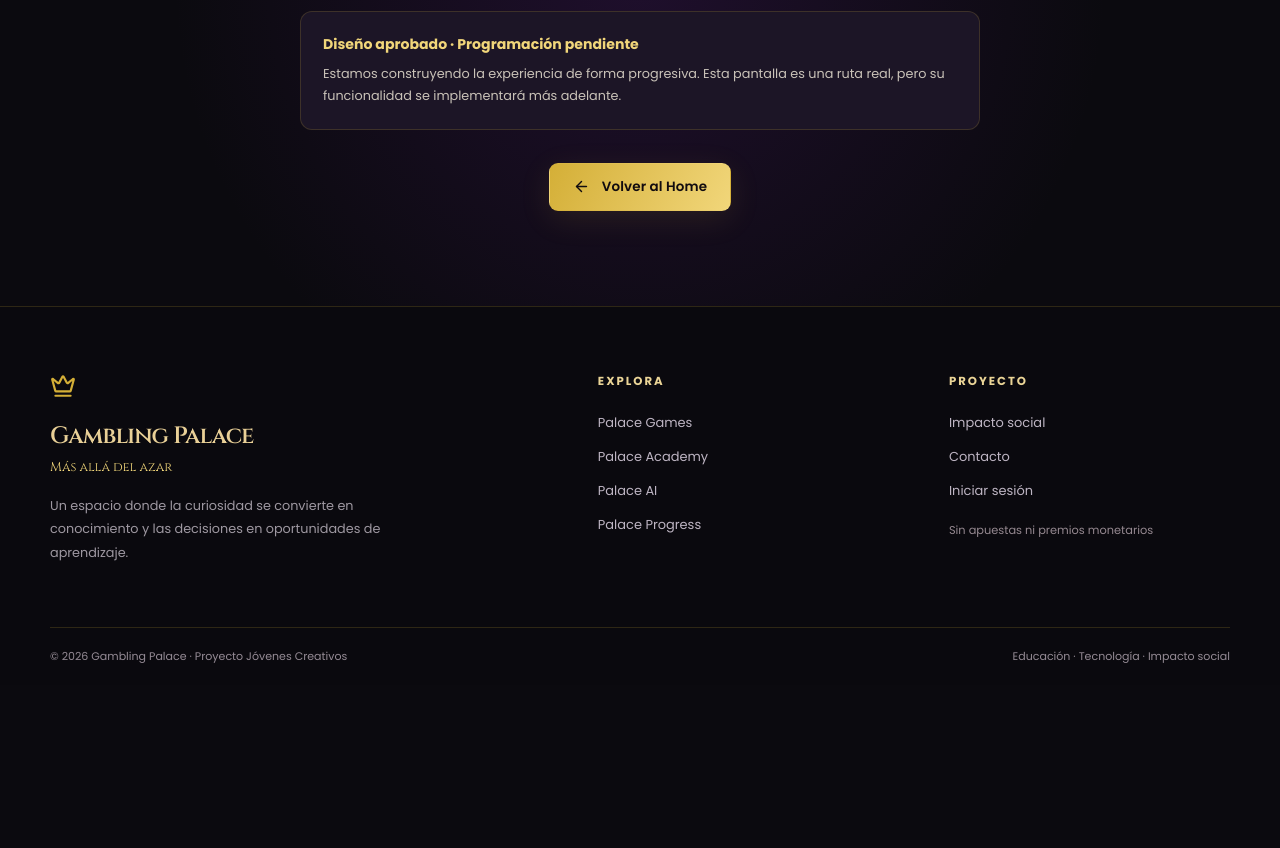
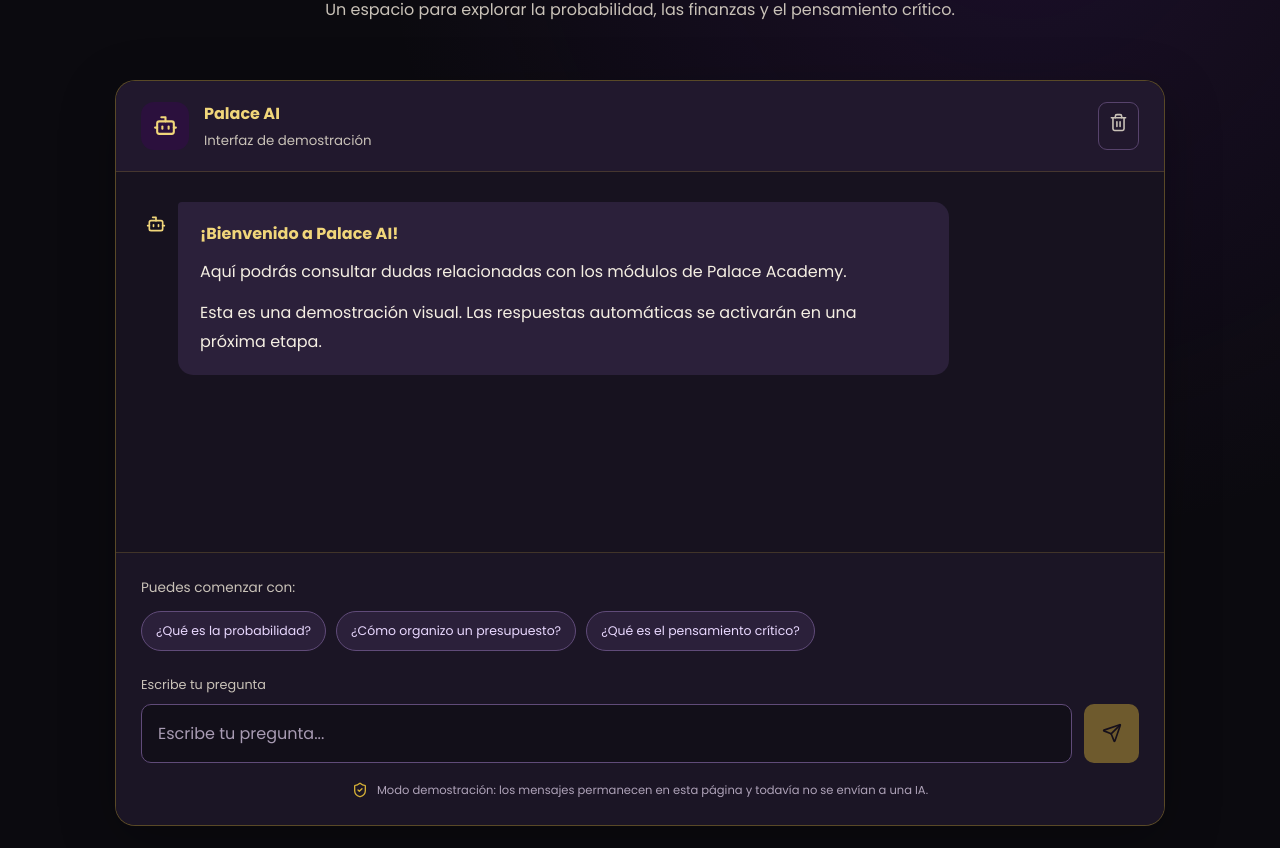
Before and after one commit to ruanleilany-maker/gambling-palace, a React (Vite) app in the folder frontend/: page /#/ai in a window 1280 px wide. Shown: the part 432-1280 px from the top of the page. Before the commit the page ends 1117 px from the top, so only its background shows below. Built offline with nearby package versions, Linux system fonts and the light colour scheme.

Commit message:
feat: implementar interfaz de Palace AI

```diff
--- a/frontend/src/App.jsx
+++ b/frontend/src/App.jsx
@@ -6,6 +6,7 @@ import Footer from "./components/Footer.jsx";
 import Home from "./pages/Home.jsx";
 import Games from "./pages/Games.jsx";
 import Academy from "./pages/Academy.jsx";
+import PalaceAI from "./pages/PalaceAI.jsx";
 import AcademyModule from "./pages/AcademyModule.jsx";
 import { probabilityLessons } from "./data/probabilityLessons.js";
 import { financeLessons } from "./data/financeLessons.js";
@@ -13,10 +14,6 @@ import { decisionLessons } from "./data/decisionLessons.js";
 import ComingSoon from "./pages/ComingSoon.jsx";
 
 const pending = {
-  ai: [
-    "Palace AI",
-    "Mentor de IA personalizado para el aprendizaje."
-  ],
   progress: [
     "Palace Progress",
     "Tu historial, indicadores y recomendaciones."
@@ -49,6 +46,7 @@ export default function App() {
 
         <Route path="/games" element={<Games />} />
         <Route path="/academy" element={<Academy />} />
+        <Route path="/ai" element={<PalaceAI />} />
         <Route path="/academy/probabilidad" element={<AcademyModule key="probabilidad" title="Probabilidad sin mitos" lessons={probabilityLessons} completionText="Terminaste las tres lecciones de Probabilidad sin mitos. Cada idea es una herramienta para pensar con más claridad sobre el azar." />} />
         <Route path="/academy/finanzas" element={<AcademyModule key="finanzas" title="Finanzas en acción" lessons={financeLessons} completionText="Terminaste las tres lecciones de Finanzas en acción. Ya tienes herramientas para planificar, priorizar y ahorrar con una meta." />} />
 
--- /dev/null
+++ b/frontend/src/pages/PalaceAI.jsx
@@ -0,0 +1,187 @@
+
+import { useState } from "react";
+import {
+  Bot,
+  Send,
+  Sparkles,
+  ShieldCheck,
+  Trash2
+} from "lucide-react";
+
+import "../styles/ai.css";
+
+const suggestions = [
+  "¿Qué es la probabilidad?",
+  "¿Cómo organizo un presupuesto?",
+  "¿Qué es el pensamiento crítico?"
+];
+
+export default function PalaceAI() {
+  const [messages, setMessages] = useState([]);
+  const [question, setQuestion] = useState("");
+
+  function sendMessage(event) {
+    event.preventDefault();
+
+    const text = question.trim();
+
+    if (!text) return;
+
+    setMessages(previous => [
+      ...previous,
+      {
+        id: previous.length + 1,
+        content: text
+      }
+    ]);
+
+    setQuestion("");
+  }
+
+  return (
+    <main className="ai-page">
+      <section className="section ai-section">
+        <div className="container ai-container">
+
+          <header className="ai-header">
+            <span className="eyebrow">
+              <Sparkles size={17} />
+              APRENDE CON TECNOLOGÍA
+            </span>
+
+            <h1>
+              PALACE <span>AI</span>
+            </h1>
+
+            <h2>Tu mentor educativo inteligente</h2>
+
+            <p>
+              Un espacio para explorar la probabilidad,
+              las finanzas y el pensamiento crítico.
+            </p>
+          </header>
+
+          <div className="ai-chat">
+
+            <div className="ai-chat-top">
+              <div className="ai-bot-icon">
+                <Bot size={25} />
+              </div>
+
+              <div>
+                <strong>Palace AI</strong>
+                <small>
+                  Interfaz de demostración
+                </small>
+              </div>
+
+              <button
+                type="button"
+                className="ai-clear"
+                onClick={() => setMessages([])}
+                aria-label="Limpiar conversación"
+                title="Limpiar conversación"
+              >
+                <Trash2 size={19} />
+              </button>
+            </div>
+
+            <div
+              className="ai-messages"
+              aria-label="Conversación"
+            >
+              <div className="ai-message ai-message-bot">
+                <Bot size={20} />
+
+                <div className="ai-bubble">
+                  <strong>¡Bienvenido a Palace AI!</strong>
+
+                  <p>
+                    Aquí podrás consultar dudas
+                    relacionadas con los módulos
+                    de Palace Academy.
+                  </p>
+
+                  <p>
+                    Esta es una demostración visual.
+                    Las respuestas automáticas se
+                    activarán en una próxima etapa.
+                  </p>
+                </div>
+              </div>
+
+              {messages.map(message => (
+                <div
+                  className="ai-message ai-message-user"
+                  key={message.id}
+                >
+                  <div className="ai-bubble">
+                    {message.content}
+                  </div>
+                </div>
+              ))}
+            </div>
+
+            <div className="ai-bottom">
+
+              <p className="ai-suggestions-title">
+                Puedes comenzar con:
+              </p>
+
+              <div className="ai-suggestions">
+                {suggestions.map(item => (
+                  <button
+                    type="button"
+                    key={item}
+                    onClick={() => setQuestion(item)}
+                  >
+                    {item}
+                  </button>
+                ))}
+              </div>
+
+              <form
+                className="ai-form"
+                onSubmit={sendMessage}
+              >
+                <label htmlFor="ai-question">
+                  Escribe tu pregunta
+                </label>
+
+                <div className="ai-input-row">
+                  <input
+                    id="ai-question"
+                    type="text"
+                    value={question}
+                    onChange={event =>
+                      setQuestion(event.target.value)
+                    }
+                    placeholder="Escribe tu pregunta..."
+                    maxLength={500}
+                  />
+
+                  <button
+                    type="submit"
+                    aria-label="Enviar mensaje"
+                    disabled={!question.trim()}
+                  >
+                    <Send size={20} />
+                  </button>
+                </div>
+              </form>
+
+              <p className="ai-disclaimer">
+                <ShieldCheck size={16} />
+                Modo demostración: los mensajes
+                permanecen en esta página y
+                todavía no se envían a una IA.
+              </p>
+
+            </div>
+          </div>
+
+        </div>
+      </section>
+    </main>
+  );
+}
--- /dev/null
+++ b/frontend/src/styles/ai.css
@@ -0,0 +1,312 @@
+
+/* PALACE AI - ROYAL PALACE */
+
+.ai-page {
+  min-height: 100vh;
+  background: #0B0A0F;
+  color: #F5EFE3;
+}
+
+.ai-section {
+  background:
+    radial-gradient(
+      ellipse at 80% 15%,
+      rgba(95, 35, 150, 0.2),
+      transparent 45%
+    ),
+    #0B0A0F;
+}
+
+.ai-container {
+  max-width: 1050px;
+}
+
+/* ENCABEZADO */
+
+.ai-header {
+  text-align: center;
+  margin-bottom: 55px;
+}
+
+.ai-header h1 {
+  font-family: "Cinzel", serif;
+  font-size: clamp(2.7rem, 6vw, 5rem);
+  margin: 20px 0;
+}
+
+.ai-header h1 span {
+  color: #F1D67A;
+}
+
+.ai-header h2 {
+  font-size: clamp(1.3rem, 2.5vw, 2rem);
+  margin-bottom: 20px;
+}
+
+.ai-header p {
+  color: #C9C2B8;
+  line-height: 1.8;
+}
+
+/* CONTENEDOR DEL CHAT */
+
+.ai-chat {
+  background: #17121F;
+  border: 1px solid rgba(212, 175, 55, 0.35);
+  border-radius: 20px;
+  overflow: hidden;
+  box-shadow: 0 15px 55px rgba(0, 0, 0, 0.25);
+}
+
+.ai-chat-top {
+  display: flex;
+  align-items: center;
+  gap: 15px;
+  padding: 20px 25px;
+  background: #21182D;
+  border-bottom: 1px solid rgba(212, 175, 55, 0.2);
+}
+
+.ai-bot-icon {
+  width: 48px;
+  height: 48px;
+  display: grid;
+  place-items: center;
+  color: #F1D67A;
+  background: #2B103D;
+  border-radius: 13px;
+}
+
+.ai-chat-top strong {
+  display: block;
+  color: #F1D67A;
+}
+
+.ai-chat-top small {
+  display: block;
+  color: #C9C2B8;
+  margin-top: 5px;
+}
+
+.ai-clear {
+  margin-left: auto;
+  background: transparent;
+  border: 1px solid #57436C;
+  border-radius: 9px;
+  padding: 10px;
+  color: #C9C2B8;
+}
+
+.ai-clear:hover {
+  color: #F1D67A;
+  border-color: #D4AF37;
+}
+
+/* MENSAJES */
+
+.ai-messages {
+  height: 380px;
+  overflow-y: auto;
+  padding: 30px;
+  display: flex;
+  flex-direction: column;
+  gap: 20px;
+}
+
+.ai-message {
+  display: flex;
+  align-items: flex-start;
+  gap: 12px;
+}
+
+.ai-message-bot > svg {
+  flex-shrink: 0;
+  color: #F1D67A;
+  margin-top: 12px;
+}
+
+.ai-bubble {
+  max-width: 78%;
+  padding: 18px 22px;
+  border-radius: 15px;
+  line-height: 1.8;
+  overflow-wrap: anywhere;
+  white-space: pre-wrap;
+}
+
+.ai-message-bot .ai-bubble {
+  background: #2B203A;
+  color: #F5EFE3;
+  border-top-left-radius: 4px;
+}
+
+.ai-message-bot strong {
+  display: block;
+  color: #F1D67A;
+  margin-bottom: 10px;
+}
+
+.ai-message-bot p + p {
+  margin-top: 12px;
+}
+
+.ai-message-user {
+  justify-content: flex-end;
+}
+
+.ai-message-user .ai-bubble {
+  background: #D4AF37;
+  color: #110B0F;
+  border-bottom-right-radius: 4px;
+}
+
+/* PARTE INFERIOR */
+
+.ai-bottom {
+  padding: 25px;
+  border-top: 1px solid rgba(212, 175, 55, 0.2);
+  background: #1B1525;
+}
+
+.ai-suggestions-title {
+  color: #C9C2B8;
+  font-size: 0.85rem;
+  margin-bottom: 13px;
+}
+
+.ai-suggestions {
+  display: flex;
+  flex-wrap: wrap;
+  gap: 10px;
+  margin-bottom: 25px;
+}
+
+.ai-suggestions button {
+  background: #2B203A;
+  border: 1px solid #604B79;
+  border-radius: 25px;
+  padding: 10px 14px;
+  color: #E9D8FF;
+  font-size: 0.78rem;
+  text-align: left;
+}
+
+.ai-suggestions button:hover {
+  background: #38274B;
+  border-color: #D4AF37;
+}
+
+/* FORMULARIO */
+
+.ai-form label {
+  display: block;
+  color: #C9C2B8;
+  font-size: 0.8rem;
+  margin-bottom: 10px;
+}
+
+.ai-input-row {
+  display: flex;
+  gap: 12px;
+}
+
+.ai-input-row input {
+  flex: 1;
+  min-width: 0;
+  padding: 16px;
+  background: #120F19;
+  border: 1px solid #604B79;
+  border-radius: 10px;
+  color: #F5EFE3;
+  outline: none;
+}
+
+.ai-input-row input:focus {
+  border-color: #D4AF37;
+  box-shadow: 0 0 0 2px rgba(212, 175, 55, 0.15);
+}
+
+.ai-input-row input::placeholder {
+  color: #A89BB3;
+}
+
+.ai-input-row button {
+  width: 55px;
+  border: none;
+  border-radius: 10px;
+  background: #D4AF37;
+  color: #110B0F;
+  display: grid;
+  place-items: center;
+}
+
+.ai-input-row button:hover {
+  background: #F1D67A;
+}
+
+.ai-input-row button:disabled {
+  opacity: 0.45;
+  cursor: not-allowed;
+}
+
+.ai-disclaimer {
+  display: flex;
+  justify-content: center;
+  align-items: center;
+  gap: 9px;
+  margin-top: 18px;
+  color: #AFA3B9;
+  font-size: 0.72rem;
+  text-align: center;
+  line-height: 1.7;
+}
+
+.ai-disclaimer svg {
+  flex-shrink: 0;
+  color: #D4AF37;
+}
+
+/* ADAPTACIÓN A CELULARES */
+
+@media (max-width: 700px) {
+  .ai-header {
+    margin-bottom: 35px;
+  }
+
+  .ai-chat-top {
+    padding: 16px;
+  }
+
+  .ai-messages {
+    height: 350px;
+    padding: 16px;
+  }
+
+  .ai-bubble {
+    max-width: 90%;
+    padding: 15px;
+  }
+
+  .ai-bottom {
+    padding: 16px;
+  }
+
+  .ai-suggestions {
+    flex-direction: column;
+  }
+
+  .ai-suggestions button {
+    width: 100%;
+  }
+
+  .ai-input-row button {
+    width: 48px;
+    flex-shrink: 0;
+  }
+}
+
+@media (prefers-reduced-motion: reduce) {
+  .ai-page button {
+    transition: none;
+  }
+}
```
